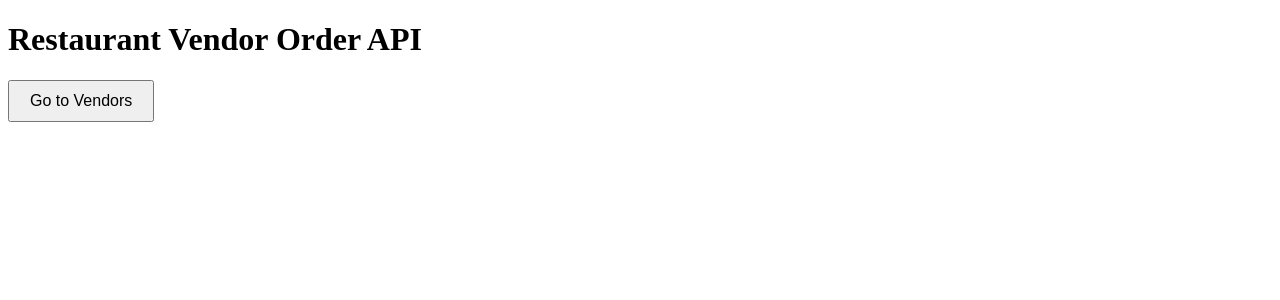
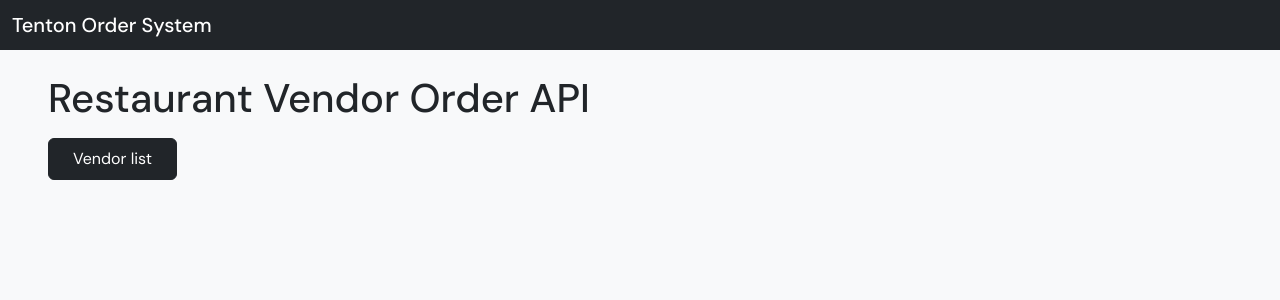
Before and after one commit to sooah1219/vender-order-system, a FastAPI app: template app/templates/home.html in a window 1280 px wide. Shown: the top 300 px of the page. Run offline with FastAPI, Linux system fonts and the light colour scheme; the template is opened without the code that fills it, so the values that code supplies are empty.

Commit message:
fix: duplicated code in main.py

```diff
--- a/app/main.py
+++ b/app/main.py
@@ -12,7 +12,7 @@ from app.crud import (
     get_items_by_vendor,
     create_item,
 )
-from app.models import Vendor, Item
+from app.models import Item
 from app.sms import send_order_sms
 
 app = FastAPI()
@@ -29,187 +29,9 @@ def get_db():
         db.close()
 
 
-@app.get("/")
+@app.get("/", response_class=HTMLResponse)
 def home(request: Request):
     return templates.TemplateResponse("home.html", {"request": request})
-
-@app.get("/vendors", response_class=HTMLResponse)
-def list_vendors(request: Request, db: Session = Depends(get_db)):
-    vendors = get_vendors(db)
-    today = datetime.today().strftime("%a")
-    return templates.TemplateResponse(
-        "vendors.html",
-        {
-            "request": request,
-            "vendors": vendors,
-            "today": today,
-        },
-    )
-
-
-@app.post("/vendors")
-def add_vendor(
-    name: str = Form(...),
-    phone: str = Form(...),
-    available_days: str = Form(...),
-    db: Session = Depends(get_db),
-):
-    create_vendor(db, name, phone, available_days)
-    return RedirectResponse(url="/vendors", status_code=303)
-
-
-@app.get("/vendors/{vendor_id}/edit", response_class=HTMLResponse)
-def edit_vendor_page(request: Request, vendor_id: int, db: Session = Depends(get_db)):
-    vendor = get_vendor_by_id(db, vendor_id)
-
-    if not vendor:
-        return RedirectResponse(url="/vendors", status_code=303)
-
-    return templates.TemplateResponse(
-        "vendor_edit.html",
-        {
-            "request": request,
-            "vendor": vendor,
-        },
-    )
-
-
-@app.post("/vendors/{vendor_id}/edit")
-def update_vendor(
-    vendor_id: int,
-    name: str = Form(...),
-    phone: str = Form(...),
-    available_days: str = Form(...),
-    db: Session = Depends(get_db),
-):
-    vendor = get_vendor_by_id(db, vendor_id)
-
-    if vendor:
-        vendor.name = name
-        vendor.phone = phone
-        vendor.available_days = available_days
-        db.commit()
-
-    return RedirectResponse(url="/vendors", status_code=303)
-
-
-@app.post("/vendors/{vendor_id}/delete")
-def delete_vendor(vendor_id: int, db: Session = Depends(get_db)):
-    vendor = get_vendor_by_id(db, vendor_id)
-
-    if vendor:
-        db.delete(vendor)
-        db.commit()
-
-    return RedirectResponse(url="/vendors", status_code=303)
-
-
-@app.get("/vendors/{vendor_id}/items", response_class=HTMLResponse)
-def vendor_items_page(request: Request, vendor_id: int, db: Session = Depends(get_db)):
-    vendor = get_vendor_by_id(db, vendor_id)
-
-    if not vendor:
-        return RedirectResponse(url="/vendors", status_code=303)
-
-    items = get_items_by_vendor(db, vendor_id)
-
-    return templates.TemplateResponse(
-        "vendor_items.html",
-        {
-            "request": request,
-            "vendor": vendor,
-            "items": items,
-        },
-    )
-
-
-@app.post("/vendors/{vendor_id}/items")
-def add_item(
-    vendor_id: int,
-    name: str = Form(...),
-    unit_price: int | None = Form(None),
-    db: Session = Depends(get_db),
-):
-    create_item(db, vendor_id, name, unit_price)
-    return RedirectResponse(url=f"/vendors/{vendor_id}/items", status_code=303)
-
-
-@app.get("/vendors/{vendor_id}/order", response_class=HTMLResponse)
-def vendor_order(request: Request, vendor_id: int, db: Session = Depends(get_db)):
-    vendor = get_vendor_by_id(db, vendor_id)
-
-    if not vendor:
-        return RedirectResponse(url="/vendors", status_code=303)
-
-    items = get_items_by_vendor(db, vendor_id)
-    today = datetime.today().strftime("%Y-%m-%d (%a)")
-
-    return templates.TemplateResponse(
-        "vendor_order.html",
-        {
-            "request": request,
-            "vendor": vendor,
-            "items": items,
-            "today": today,
-        },
-    )
-
-@app.post("/vendors/{vendor_id}/items/{item_id}/edit")
-def update_item(
-    vendor_id: int,
-    item_id: int,
-    name: str = Form(...),
-    unit_price: int | None = Form(None),
-    db: Session = Depends(get_db),
-):
-    item = db.query(Item).filter(
-        Item.id == item_id,
-        Item.vendor_id == vendor_id
-    ).first()
-
-    if item:
-        item.name = name
-        item.unit_price = unit_price
-        db.commit()
-
-    return RedirectResponse(url=f"/vendors/{vendor_id}/items", status_code=303)
-
-
-
-from fastapi import FastAPI, Depends, Request, Form
-from sqlalchemy.orm import Session
-from fastapi.responses import HTMLResponse, RedirectResponse
-from fastapi.templating import Jinja2Templates
-from datetime import datetime
-
-from app.database import SessionLocal, engine, Base
-from app.crud import (
-    create_vendor,
-    get_vendors,
-    get_vendor_by_id,
-    get_items_by_vendor,
-    create_item,
-)
-from app.models import Vendor, Item
-from app.sms import send_order_sms
-
-app = FastAPI()
-templates = Jinja2Templates(directory="app/templates")
-
-Base.metadata.create_all(bind=engine)
-
-
-def get_db():
-    db = SessionLocal()
-    try:
-        yield db
-    finally:
-        db.close()
-
-
-@app.get("/")
-def home():
-    return {"message": "Restaurant Vendor Order API"}
 
 
 @app.get("/vendors", response_class=HTMLResponse)
--- a/app/templates/home.html
+++ b/app/templates/home.html
@@ -1,21 +1,17 @@
-<!DOCTYPE html>
-<html lang="en">
+{% extends "base.html" %}
 
-<head>
-  <meta charset="UTF-8">
-  <title>Home</title>
-</head>
+{% block content %}
 
-<body>
+<div class="mt-4">
 
-  <h1>Restaurant Vendor Order API</h1>
+  <h1 class="mb-3">Restaurant Vendor Order API</h1>
 
   <a href="/vendors">
-    <button style="padding:10px 20px; font-size:16px;">
-      Go to Vendors
+    <button class="btn btn-dark px-4 py-2">
+      Vendor list
     </button>
   </a>
 
-</body>
+</div>
 
-</html>
+{% endblock %}
```
